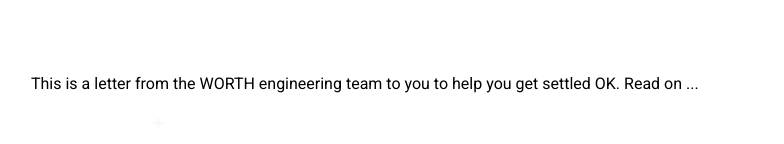
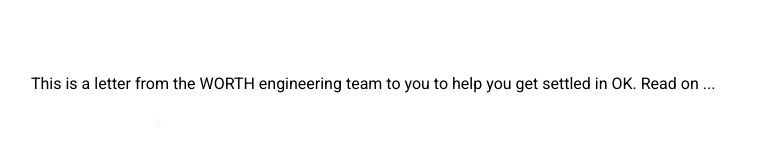
Before and after one commit to worthinternetsystems/new-starter, a Next.js app: page / in a window 1280 px wide. Shown: the part 248-392 px from the top of the page, without its empty margins (217-1001 px from the left). Built offline with nearby package versions, Linux system fonts and the light colour scheme; a web font is replaced by a local one.

Commit message:
content tweaks

```diff
--- a/pages/index.js
+++ b/pages/index.js
@@ -5,7 +5,7 @@ export default function Home() {
     <main>
       <p>
         This is a letter from the WORTH engineering team to you to help you get
-        settled OK. Read on ...
+        settled in OK. Read on ...
       </p>
       <ul className="home">
         <li>
--- a/pages/launch/ignition.js
+++ b/pages/launch/ignition.js
@@ -13,7 +13,7 @@ export default function Home() {
       </p>
       <p>
         We just want to make sure that you have access to anything you might
-        need, you&apos;ve gotten
+        need, you&apos;ve signed
         onto slack and connected to channels
         like
         {' '}
```
